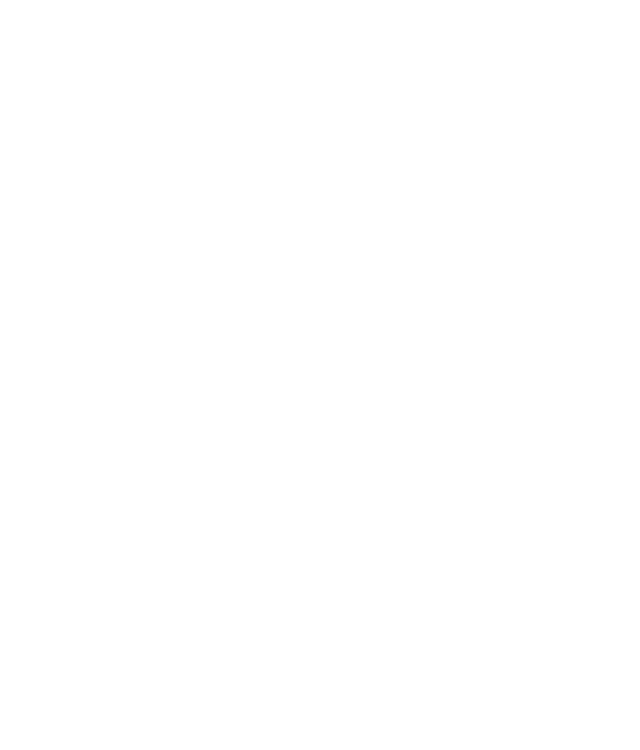
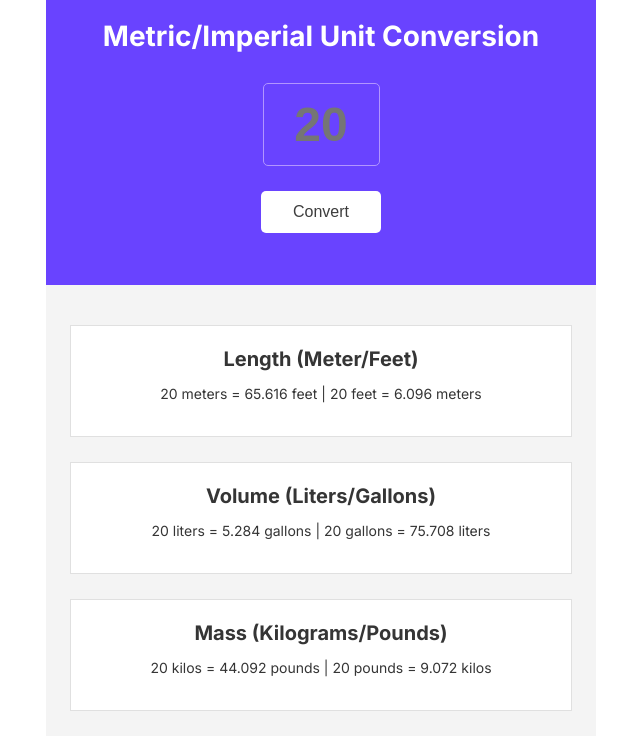
Before and after one commit to arashad26/unit-converter, a website built with Vite: page index.html in a window 1280 px wide. Shown: the whole page, without its empty margins (319-959 px from the left). Built offline with nearby package versions, Linux system fonts and the light colour scheme.

Commit message:
HTML and CSS according to design

```diff
--- a/index.css
+++ b/index.css
@@ -1,3 +1,82 @@
 body {
     margin: 0;
+    box-sizing: border-box;
+    font-family: "Inter", sans-serif;
 }
+
+.top-container {
+    width: 550px;
+    height: 285px;
+    background-color: #6943FF;
+    margin: 0 auto;
+    display: flex;
+    flex-direction: column;
+    align-items: center;
+    color: #FFFFFF;
+    font-size: 28px;
+    font-weight: bold;
+}
+
+h1 {
+    margin-bottom: 0;
+    font-size: 28px;;
+}
+
+input {
+    width: 117px;
+    height: 83px;
+    margin-top: 30px;
+    margin-bottom: 25px;
+    background-color: #6943FF;
+    border: 1px solid #B295FF;
+    border-radius: 5px;
+    color: #FFFFFF;
+    text-align: center;
+    font-size: 48px;
+    font-weight: bold;
+}
+
+button {
+    color: #3D3D3D;
+    background-color: #FFFFFF;
+    border-radius: 5px;
+    border: none;
+    width: 120px;
+    height: 42px;
+    font-size: 16px;
+}
+
+.bottom-container {
+    width: 550px;
+    margin: 0 auto;
+    padding-top: 40px;;
+    display: flex;
+    flex-direction: column;
+    align-items: center;
+    background-color: #F4F4F4;
+}
+
+h2 {
+    color: #353535;
+    font-size: 20px;
+    font-family: inherit;
+    margin: 0;
+}
+
+.output-container {
+    width: 500px;
+    height: 110px;
+    margin-bottom: 25px;
+    display: flex;
+    flex-direction: column;
+    align-items: center;
+    justify-content: center;
+    background-color: white;
+    border: 1px solid #E0E0E0;
+
+}
+
+p {
+    font-size: 14px;
+    color: #353535;
+}
--- a/index.html
+++ b/index.html
@@ -1,8 +1,31 @@
 <html>
     <head>
         <link rel="stylesheet" href="index.css">
+        <link rel="preconnect" href="https://fonts.googleapis.com">
+        <link rel="preconnect" href="https://fonts.gstatic.com" crossorigin>
+        <link href="https://fonts.googleapis.com/css2?family=Inter:ital,opsz,wght@0,14..32,100..900;1,14..32,100..900&display=swap" rel="stylesheet">
     </head>
     <body>
+        <div class="top-container">
+            <h1>Metric/Imperial Unit Conversion</h1>
+            <input id="num-input" type="text" placeholder="20">
+            <button id="btn">Convert</button>
+        </div>
+
+        <div class="bottom-container">
+            <div class="output-container">
+                <h2>Length (Meter/Feet)</h2>
+                <p id="length-output">20 meters = 65.616 feet | 20 feet = 6.096 meters</p>
+            </div>
+            <div class="output-container">
+                <h2>Volume (Liters/Gallons)</h2>
+                <p id="volume-output">20 liters = 5.284 gallons | 20 gallons = 75.708 liters</p>
+            </div>
+            <div class="output-container">
+                <h2>Mass (Kilograms/Pounds)</h2>
+                <p id="mass-output">20 kilos = 44.092 pounds | 20 pounds = 9.072 kilos</p>
+            </div>
+        </div>
         <script src="index.js"></script>
     </body>
 </html>
```
